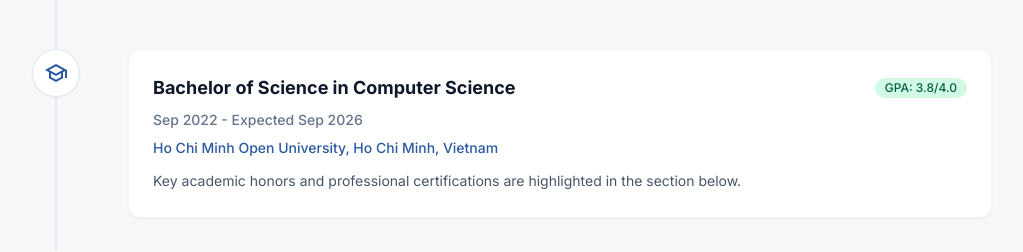
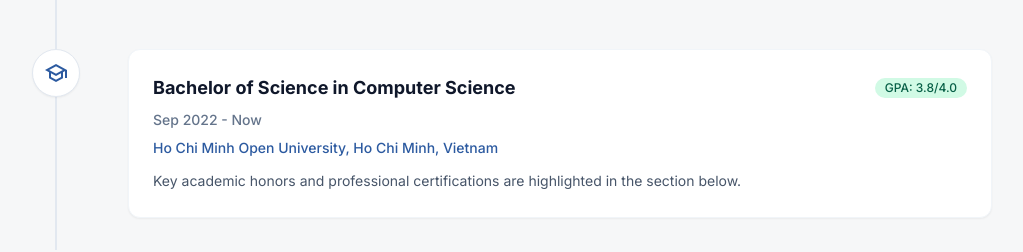
Before and after one commit to yudhnaa/portfolio, a plain HTML site: page index.html in a window 1280 px wide. Shown: the part 1243-1495 px from the top of the page, without its empty margins (128-1151 px from the left). Drawn offline with nearby package versions, Linux system fonts and the light colour scheme.

Commit message:
chore: update portfolio page content

```diff
--- a/index.html
+++ b/index.html
@@ -309,7 +309,7 @@
 									<p
 										class="text-sm font-medium text-slate-500 dark:text-slate-400 mb-2"
 									>
-										Sep 2022 - Expected Sep 2026
+										Sep 2022 - Now
 									</p>
 									<p class="text-primary font-medium text-sm mb-3">
 										Ho Chi Minh Open University, Ho Chi Minh, Vietnam
```
